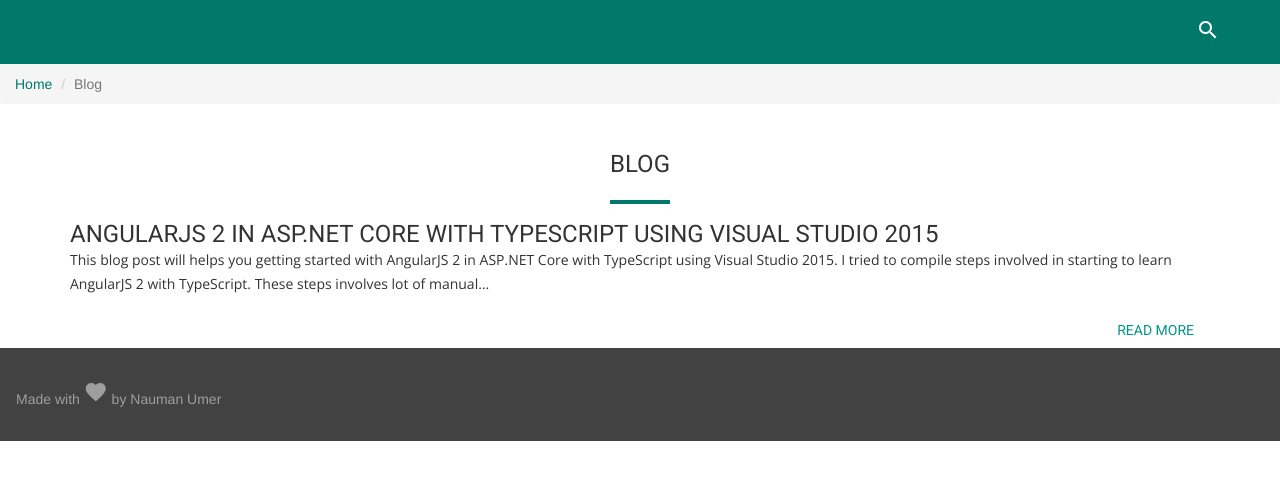
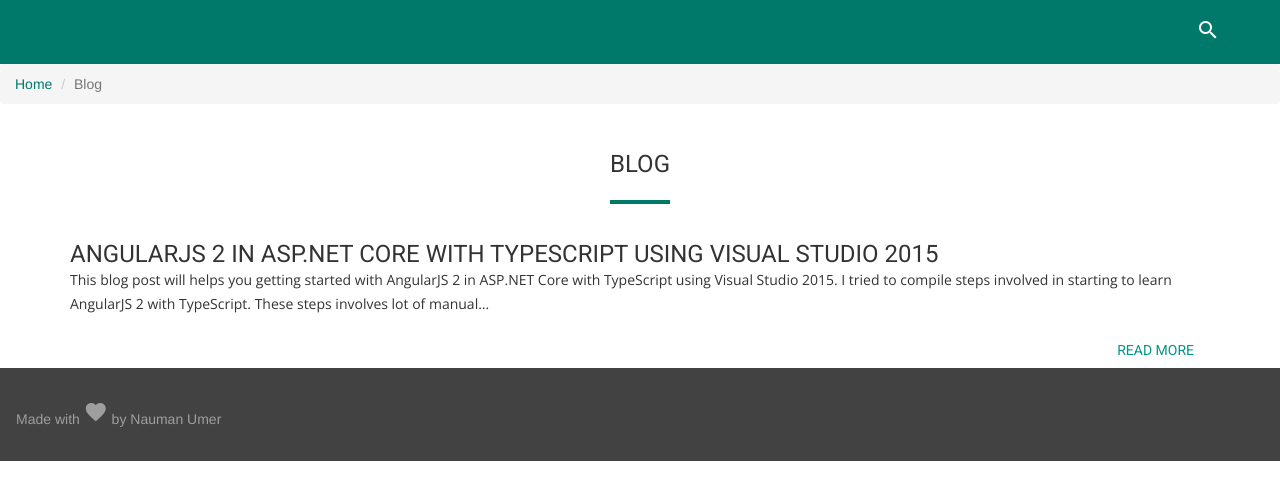
Before and after one commit to nmanumr/nmanumr.com, a Jekyll site: the page built from blog/index.html, in a window 1280 px wide. Shown: the top 500 px of the page. Built offline with Jekyll 4.4.1, drawn with Linux system fonts in a browser that asks for light colours; nearby versions of some CDN libraries; library files that are not in the unit come from our copies; the list of posts is cut into pages by our own code; comment, search, counter and statistics services are not loaded.

Commit message:
Update index.html

```diff
--- a/blog/index.html
+++ b/blog/index.html
@@ -18,7 +18,7 @@
 
 <!-- This loops through the paginated posts -->
 {% for post in paginator.posts %}
-<div class="mdl-shadow--1dp" style="width:100%; margin:10px 0 10px 0;">
+<div class="mdl-shadow--1dp" style="width:100%; margin:30px 0 30px 0;">
     <h2 class="mdl-card__title-text">{{ post.title }}</h2>
     <div>{{ post.excerpt }}</div>
     <a class="pull-right mdl-button mdl-button--colored mdl-js-button mdl-js-ripple-effect" href="{{ post.url }}">
```
